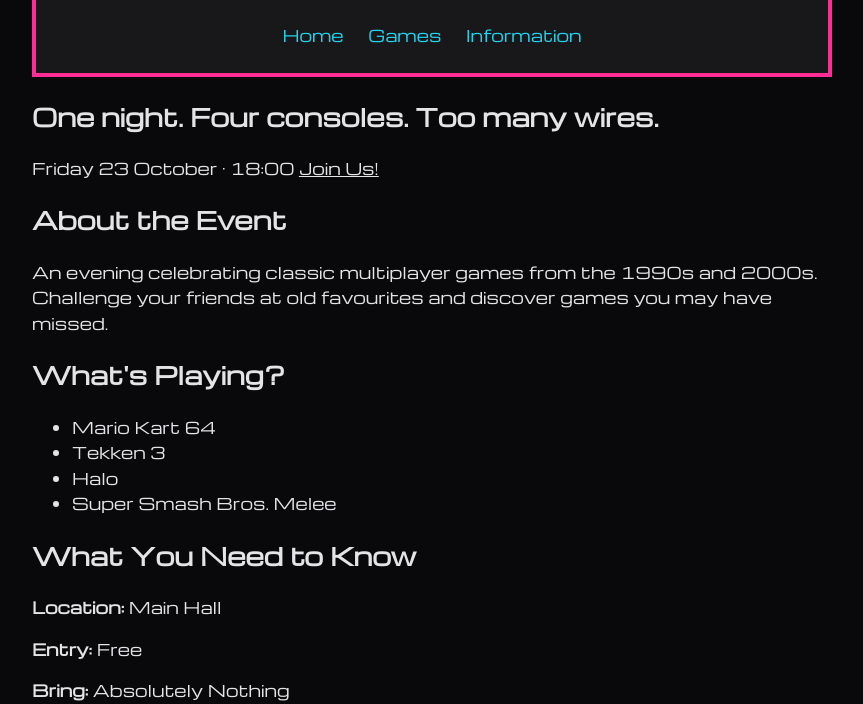
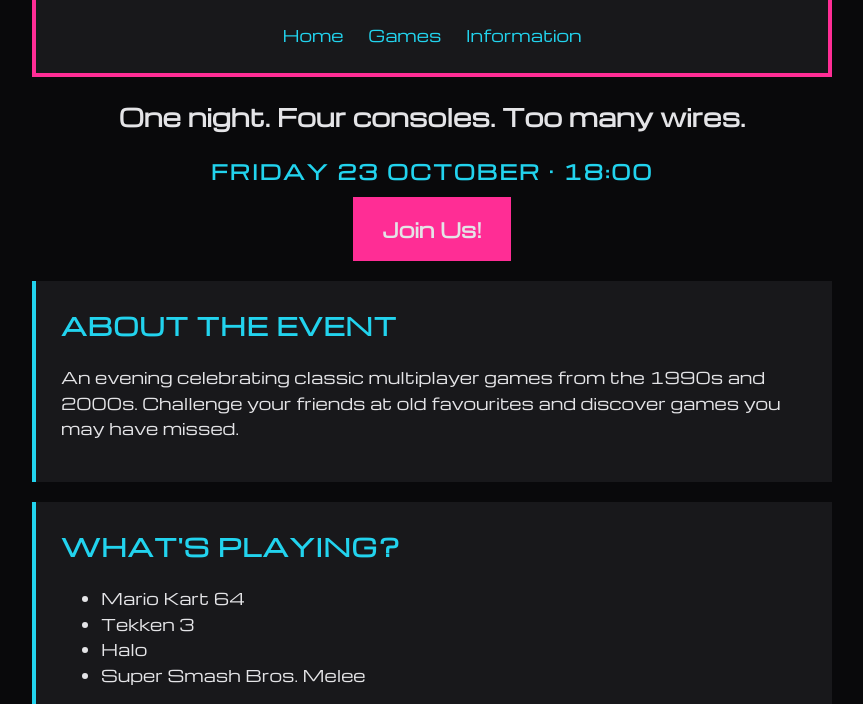
Before and after one commit to reddcaruana/website-design-42C-2026, a plain HTML site: page retro/index.html in a window 1280 px wide. Shown: the part 96-800 px from the top of the page, without its empty margins (208-1071 px from the left). Drawn offline with nearby package versions, Linux system fonts and the light colour scheme.

Commit message:
Finished Challenge 02

```diff
--- a/retro/index.html
+++ b/retro/index.html
@@ -23,17 +23,22 @@
         </header>
 
         <main>
+            <section class="important">
                 <h2>One night. Four consoles. Too many wires.</h2>
                 <time datetime="2026-10-23">Friday 23 October &middot; 18:00</time>
-            <a href="#">Join Us!</a>
+                <a href="#" class="button">Join Us!</a>
+            </section>
 
+            <section class="info">
                 <h2>About the Event</h2>
                 <p>
                     An evening celebrating classic multiplayer games
                     from the 1990s and 2000s. Challenge your friends
                     at old favourites and discover games you may have missed.
                 </p>
+            </section>
 
+            <section class="info">
                 <h2>What's Playing?</h2>
                 <ul>
                     <li>Mario Kart 64</li>
@@ -41,7 +46,9 @@
                     <li>Halo</li>
                     <li>Super Smash Bros. Melee</li>
                 </ul>
+            </section>
 
+            <section class="info">
                 <h2>What You Need to Know</h2>
                 <p>
                     <strong>Location:</strong>
@@ -57,6 +64,7 @@
                     <strong>Bring:</strong>
                     Absolutely Nothing
                 </p>
+            </section>
         </main>
 
         <footer>
--- a/retro/style.css
+++ b/retro/style.css
@@ -56,3 +56,66 @@ nav a:hover {
     color: #e4e4e7;
     text-decoration: underline;
 }
+
+section {
+    margin: 20px 0;
+}
+
+.info {
+    background-color: #18181b;
+    padding: 25px;
+
+    border-left: 4px solid #22d3ee;
+    /*
+        border-left: width style color
+    */
+}
+
+.info h2 {
+    margin-top: 0;
+
+    text-transform: uppercase;
+    color: #22d3ee;
+    letter-spacing: 1px;
+}
+
+.important {
+    text-align: center;
+}
+
+time {
+    display: block;
+
+    color: #22d3ee;
+    font-weight: bold;
+    text-transform: uppercase;
+    letter-spacing: 2px;
+    font-size: 20px;
+    margin-bottom: 10px;
+}
+
+.button {
+    background-color: #ff2d95;
+    border: 4px solid #ff2d95;
+    color: #e4e4e7;
+    padding: 12px 25px;
+    display: inline-block;
+    font-size: 20px;
+    font-weight: bold;
+    text-decoration: none;
+}
+.button:hover {
+    background-color: transparent;
+    color: #ff2d95;
+}
+
+strong {
+    color: #22d3ee;
+}
+
+footer {
+    color: #4d4d5c;
+    text-align: center;
+}
+
+/* ISAAC NEEDS JESUS - CODE SUGGESTIONS */
```
Lines whose indentation alone changed are shown as unchanged.
